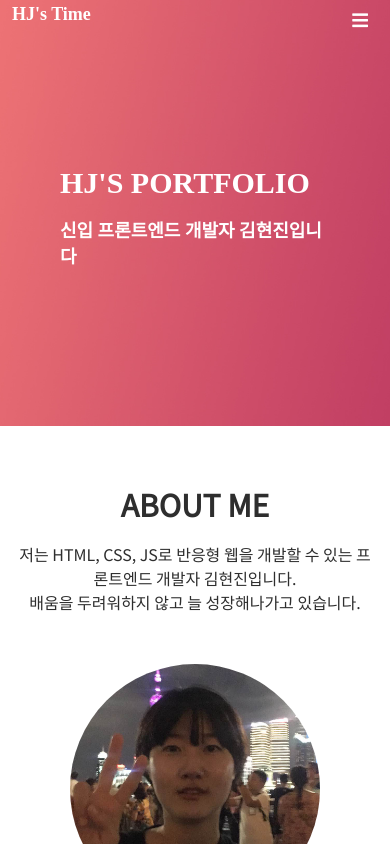
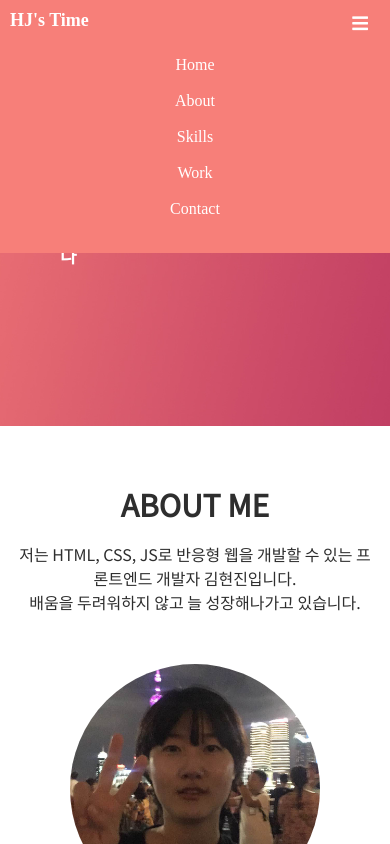
Before and after one commit to HJtime/Portfolio-HJtime, a plain HTML site: page index.html in a window 390 px wide. Both pictures are taken after a click on the button 360 px from the left and 21 px from the top of the page. Shown: the top 844 px of the page. Drawn offline with Linux system fonts and the light colour scheme.

Commit message:
JS navbar toggle

```diff
--- a/main.js
+++ b/main.js
@@ -0,0 +1,10 @@
+'use strict'
+
+// navbar 토글 버튼 활성화
+const navbarMenu=document.querySelector('.navbar_menu');
+const navbarToggle=document.querySelector('.navbar__toggle-btn');
+
+navbarToggle.addEventListener('click',()=>{
+    navbarMenu.classList.toggle('active');
+    navbar.classList.toggle('active');
+});
--- a/style.css
+++ b/style.css
@@ -373,13 +373,15 @@ button{
     .navbar__toggle-btn{
         display: block;
         right: 16px;
-        top: 10px;
+        top: 13px;
         font-size: var(--font-medium);
     }
 
     #navbar{
         flex-direction: column;
         align-items: flex-start;
+        padding: 10px;
+        background-color: #f77f79;
     }
 
     .navbar_menu{
```
